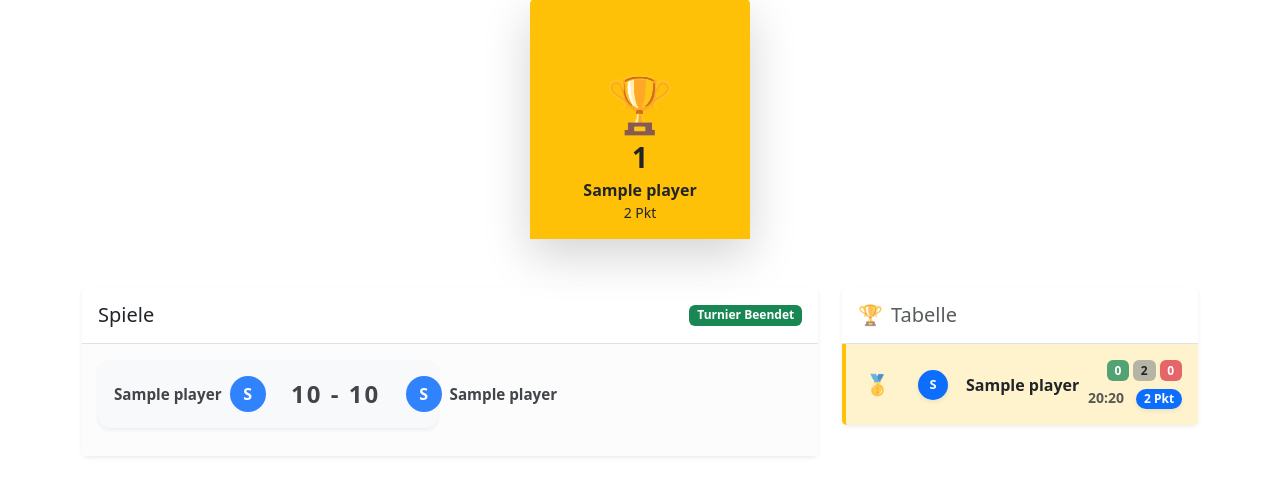
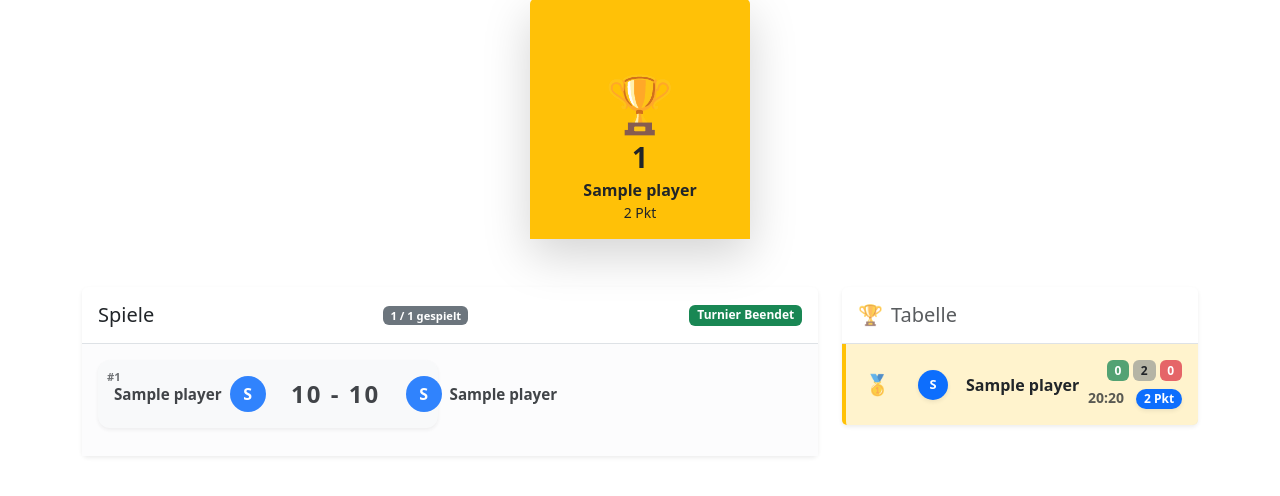
Before and after one commit to mluckau/adarts-turnier, a Flask app: page /tournament/1 in a window 1280 px wide. Shown: the part 267-763 px from the top of the page. Run offline with Flask 3, Linux system fonts and the light colour scheme; tables that the repository leaves empty hold one stand-in row (values such as "Sample post").

Commit message:
Bugfix: Punkte neuberechnung, UI angepasst

```diff
--- a/app.py
+++ b/app.py
@@ -11,6 +11,17 @@ db.init_app(app)
 # Register the blueprint
 app.register_blueprint(main)
 
+@app.after_request
+def add_header(response):
+    """
+    Add headers to both force latest IE rendering engine or Chrome Frame,
+    and also to cache the rendered page for 10 minutes.
+    """
+    response.headers["Cache-Control"] = "no-cache, no-store, must-revalidate"
+    response.headers["Pragma"] = "no-cache"
+    response.headers["Expires"] = "0"
+    return response
+
 if __name__ == '__main__':
     with app.app_context():
         db.create_all()
--- a/routes.py
+++ b/routes.py
@@ -128,8 +128,18 @@ def tournament_view(tournament_id):
 
     # Group matches by round for display, excluding bye matches
     matches_by_round = {}
+    match_counter = 1
+    total_matches = 0
+    completed_matches = 0
+
     for match in matches:
         if match.player2_id is not None:  # Exclude matches with a bye
+            total_matches += 1
+            if match.completed:
+                completed_matches += 1
+
+            match.display_number = match_counter
+            match_counter += 1
             if match.round_number not in matches_by_round:
                 matches_by_round[match.round_number] = []
             matches_by_round[match.round_number].append(match)
@@ -140,7 +150,7 @@ def tournament_view(tournament_id):
     all_matches_completed = (unfinished_matches_count ==
                              0) and (len(matches) > 0)
 
-    return render_template('tournament.html', tournament=tournament, matches_by_round=matches_by_round, standings=standings, all_matches_completed=all_matches_completed)
+    return render_template('tournament.html', tournament=tournament, matches_by_round=matches_by_round, standings=standings, all_matches_completed=all_matches_completed, total_matches=total_matches, completed_matches=completed_matches)
 
 
 @main.route('/finish_tournament/<int:tournament_id>', methods=['POST'])
--- a/templates/tournament.html
+++ b/templates/tournament.html
@@ -11,6 +11,7 @@
             padding: 15px;
             margin-bottom: 12px;
             transition: transform 0.2s, box-shadow 0.2s;
+            position: relative;
         }
 
         .match-card:hover {
@@ -180,9 +181,12 @@
             <div class="card mb-4 shadow-sm border-0">
                 <div class="card-header bg-transparent border-bottom d-flex justify-content-between align-items-center py-3">
                     <h5 class="mb-0">Spiele</h5>
+                    <span class="badge bg-secondary ms-2" style="font-size: 0.7em; vertical-align: middle;">
+                        {{ completed_matches }} / {{ total_matches }} gespielt
+                    </span>
                     {% if not tournament.is_finished %}
                         {% if all_matches_completed %}
-                             <form action="{{ url_for('finish_tournament', tournament_id=tournament.id) }}" method="post" style="display: inline;">
+                             <form action="{{ url_for('main.finish_tournament', tournament_id=tournament.id) }}" method="post" style="display: inline;">
                                 <button type="submit" class="btn btn-success btn-sm fw-bold px-3" onclick="return confirm('Bist du sicher? Das Turnier wird beendet und Ergebnisse können nicht mehr geändert werden.')">Turnier beenden</button>
                              </form>
                         {% endif %}
@@ -202,6 +206,10 @@
                                                              data-player1="{{ match.player1.name }}"
                                                              data-player2="{{ match.player2.name }}"
                                                              data-completed="{{ 'true' if match.completed else 'false' }}">
+
+                                                            <div class="position-absolute top-0 start-0 m-2 text-muted small fw-bold" style="font-size: 0.7rem; opacity: 1;">
+                                                                #{{ match.display_number }}
+                                                            </div>
 
                                                             <div class="d-flex justify-content-between align-items-center">
 
```
